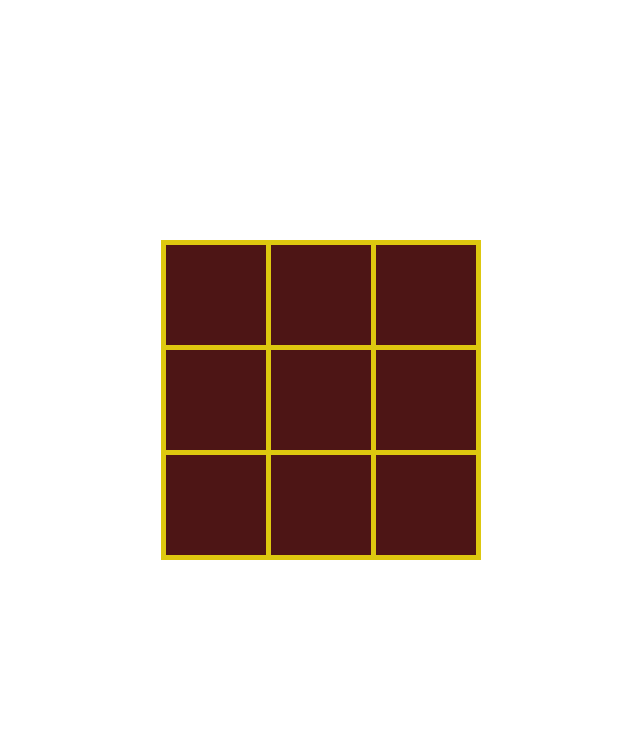
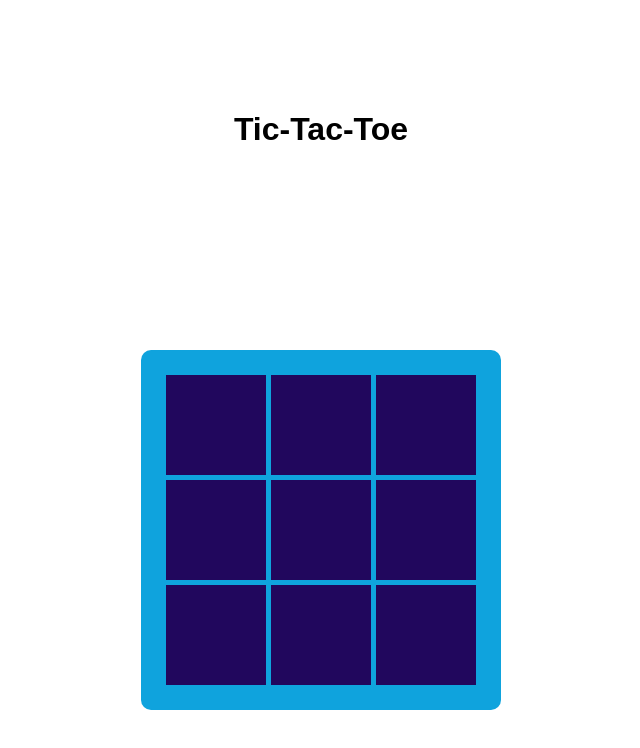
Before and after one commit to ZeyarPaing/tic-tac-toe, a plain HTML site: page index.html in a window 1280 px wide. Shown: the whole page, without its empty margins (319-959 px from the left). Drawn offline with Linux system fonts and the light colour scheme.

Commit message:
fix: bad color

```diff
--- a/index.html
+++ b/index.html
@@ -11,6 +11,7 @@
 
 <body>
 	<main>
+		<h1>Tic-Tac-Toe</h1>
 		<div class="board">
 
 		</div>
--- a/style.css
+++ b/style.css
@@ -12,7 +12,7 @@ main {
 	place-items: center;
 }
 .board {
-	background-color: rgb(221, 200, 15);
+	background-color: rgb(15, 163, 221);
 	width: 320px;
 	height: 320px;
 	display: grid;
@@ -20,9 +20,11 @@ main {
 	grid-template-rows: 100px 100px 100px;
 	grid-gap: 5px;
 	place-content: center;
+	padding: 20px;
+	border-radius: 10px;
 }
 .box{
-	background-color: rgb(77, 21, 21);
+	background-color: rgb(33, 7, 93);
 	color: #fff;
 	width: 100px;
 	height: 100px;
```
